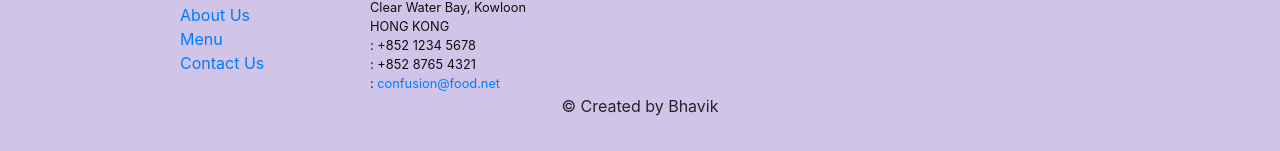
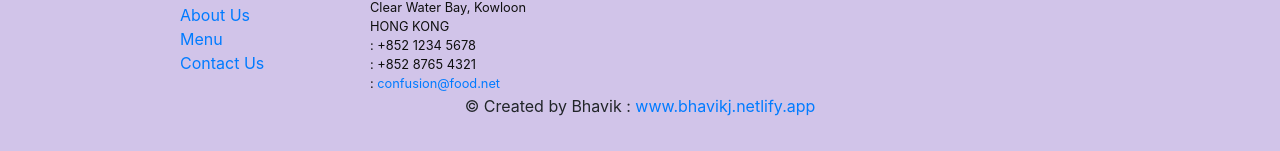
Before and after one commit to bhavikjain403/RistoranteFusion, a React (Create React App) app: page /aboutus in a window 1280 px wide. Shown: the part 1453-1604 px from the top of the page. Built offline with nearby package versions, Linux system fonts and the light colour scheme; no server answers; the HTML template or start-up script is replaced by a standard one; what react-redux-form would draw is missing.

Commit message:
Minor Changes

```diff
--- a/src/components/FooterComponent.js
+++ b/src/components/FooterComponent.js
@@ -40,7 +40,7 @@ export default function Footer(props){
             </div>
             <div className="row justify-content-center">
                 <div className="col-auto">
-                    <p>© Created by Bhavik</p>
+                    <p>© Created by Bhavik : <a href="https://bhavikj.netlify.app" target="_blank" rel="noopener noreferrer">www.bhavikj.netlify.app</a></p>
                 </div>
             </div>
         </div>
```
Also changed, not shown: 2 other files (tests, documents, lock files or other folders).
